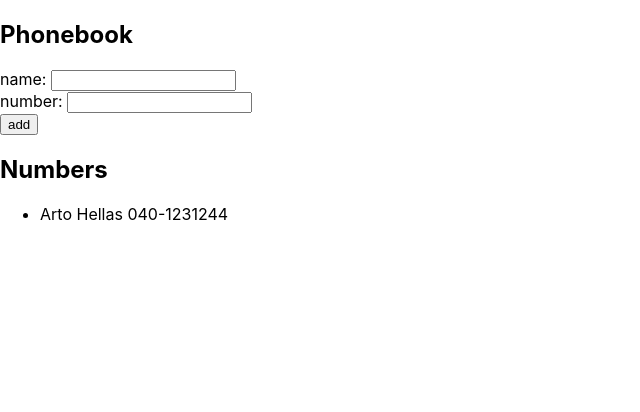
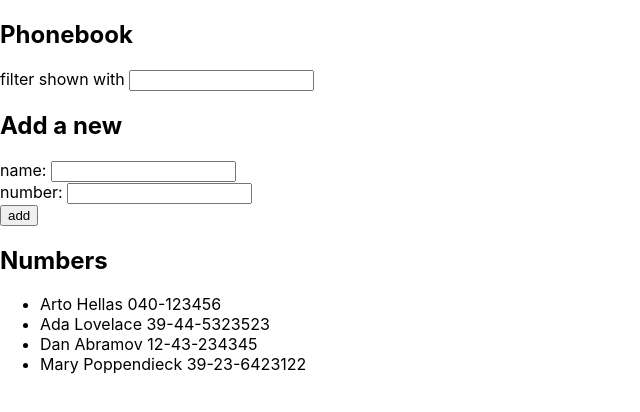
Before and after one commit to hpelttari/fullstack-2020, a React (Create React App) app in the folder osa2/puhelinluettelo/: page / in a window 1280 px wide. Shown: the top 412 px of the page, without its empty margins (0-640 px from the left). Built offline with nearby package versions, Linux system fonts and the light colour scheme.

Commit message:
Tehtävä 2.9 valmis

```diff
--- a/osa2/puhelinluettelo/src/App.js
+++ b/osa2/puhelinluettelo/src/App.js
@@ -3,11 +3,15 @@
 
 const App = () => {
     const [ persons, setPersons] = useState([
-        { name: 'Arto Hellas',
-        number: '040-1231244'}
+
+            { name: 'Arto Hellas', number: '040-123456' },
+            { name: 'Ada Lovelace', number: '39-44-5323523' },
+            { name: 'Dan Abramov', number: '12-43-234345' },
+            { name: 'Mary Poppendieck', number: '39-23-6423122' }
     ])
     const [ newName, setNewName ] = useState('')
     const [ newNumber, setNewNumber ] = useState('')
+    const [ filter, setFilter ] = useState('')
 
     const addPerson = (event) => {
         event.preventDefault()
@@ -32,9 +36,19 @@
         setNewNumber(event.target.value)
     }
 
+    const handleFilterChange = (event) => {
+        setFilter(event.target.value)
+    }
+
   return (
     <div>
       <h2>Phonebook</h2>
+      <div>
+          filter shown with <input
+              value={filter}
+              onChange={handleFilterChange}/>
+      </div>
+      <h2>Add a new</h2>
       <form onSubmit={addPerson}>
         <div>
             name: <input
@@ -54,8 +68,9 @@
       </form>
       <h2>Numbers</h2>
       <ul>
-          {persons.map(person =>
-              <Person key={person.name} person={person}/>)}
+          {persons.filter(person =>
+              person.name.toLowerCase().includes(filter.toLowerCase())).map(person =>
+                <Person key={person.name} person={person}/>)}
       </ul>
     </div>
   )
```
